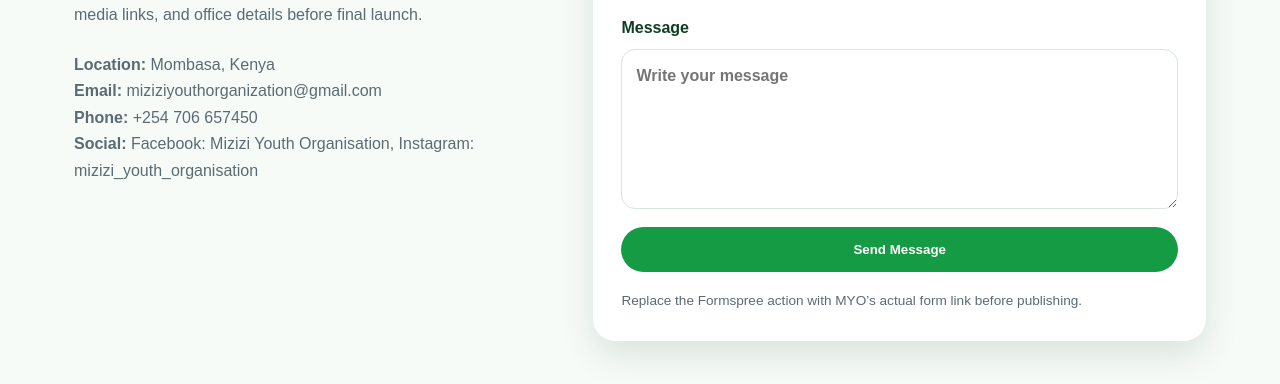
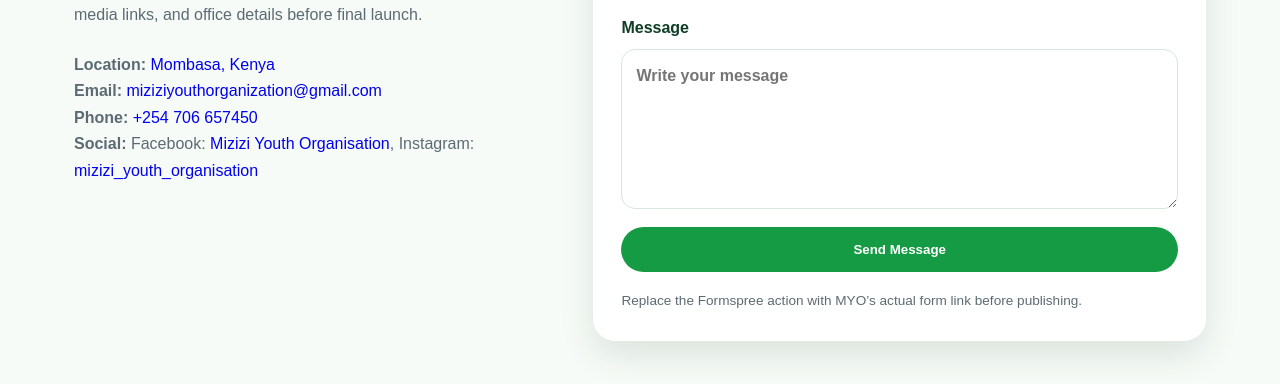
Before and after one commit to kamauzi/MYOUP, a plain HTML site: page contact.html in a window 1280 px wide. Shown: the part 795-1179 px from the top of the page. Drawn offline with Linux system fonts and the light colour scheme.

Commit message:
Update contact.html

```diff
--- a/contact.html
+++ b/contact.html
@@ -38,10 +38,10 @@
       <h2>Connect with Mizizi Youth Organization</h2>
       <p>Update these placeholders with the official phone, email, social media links, and office details before final launch.</p>
       <div class="contact-list">
-        <p><strong>Location:</strong> Mombasa, Kenya</p>
-        <p><strong>Email:</strong> miziziyouthorganization@gmail.com </p>
-        <p><strong>Phone:</strong> +254 706 657450</p>
-        <p><strong>Social:</strong> Facebook: Mizizi Youth Organisation, Instagram: mizizi_youth_organisation</p>
+        <p><strong>Location:</strong> <a href="https://www.google.com/maps/search/?api=1&query=Mombasa%2C+Kenya" target="_blank" rel="noopener noreferrer">Mombasa, Kenya</a></p>
+        <p><strong>Email:</strong> <a href="mailto:miziziyouthorganization@gmail.com">miziziyouthorganization@gmail.com</a></p>
+        <p><strong>Phone:</strong> <a href="tel:+254706657450">+254 706 657450</a></p>
+        <p><strong>Social:</strong> Facebook: <a href="https://www.facebook.com/MiziziYouthOrganisation" target="_blank" rel="noopener noreferrer">Mizizi Youth Organisation</a>, Instagram: <a href="https://www.instagram.com/mizizi_youth_organisation/" target="_blank" rel="noopener noreferrer">mizizi_youth_organisation</a></p>
       </div>
     </div>
     <form class="contact-form" action="https://formspree.io/f/YOUR-FORM-ID" method="POST">
```
